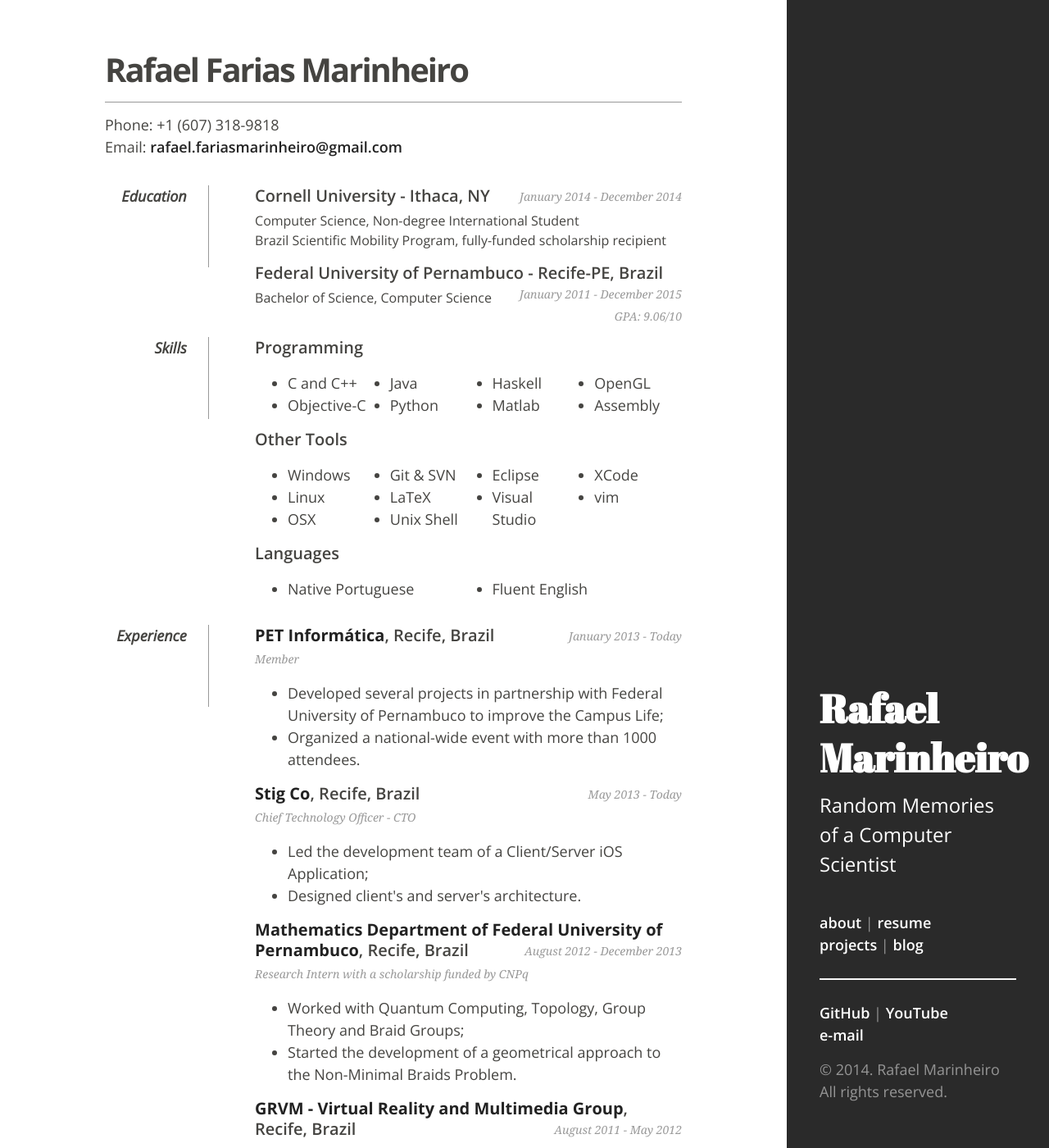
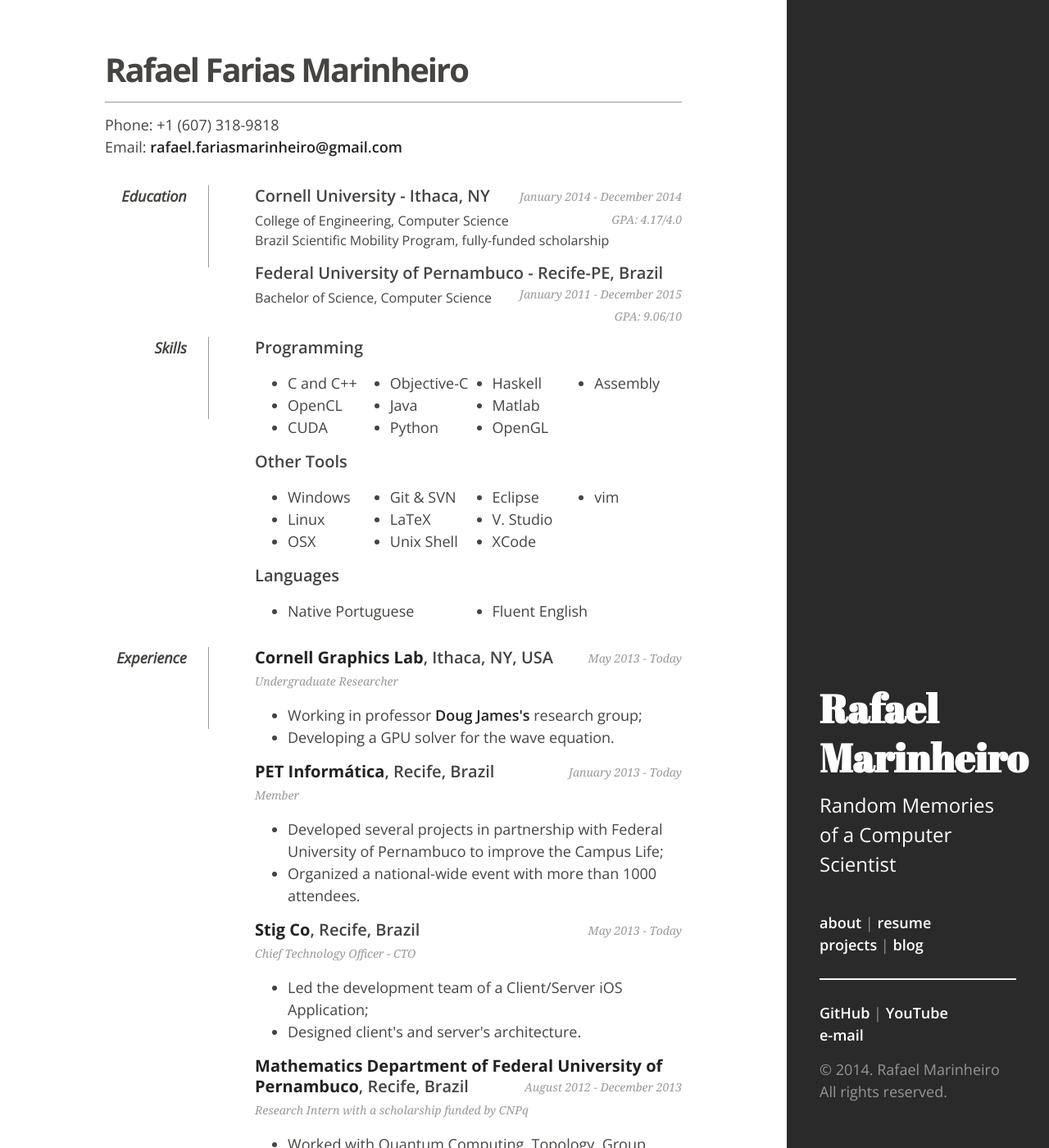
Before and after one commit to simpleweiwei/RafaelMarinheiro.github.io, a Jekyll site: the page built from resume.html, in a window 1280 px wide and 1400 px high. Shown: the whole window at 82% size. Built offline with Jekyll 4.4.1, drawn with Linux system fonts in a browser that asks for light colours.

Commit message:
Adding Cornell Graphics Lab and updating projects

```diff
--- a/projects.html
+++ b/projects.html
@@ -3,3 +3,5 @@
 ---
 
 <h1>Projects</h1>
+
+<h2>//@TODO</br>(Too busy doing another projects)</h2>
--- a/resume.html
+++ b/resume.html
@@ -13,7 +13,7 @@
 
             <p>
                 Phone: <span class="tel">+1 (607) 318-9818</span><br />
-                Email: <a class="email" href="mailto:greatoldone@lovecraft.com">rafael.fariasmarinheiro@gmail.com</a>
+                Email: <a class="email" href="mailto:rafael.fariasmarinheiro@gmail.com">rafael.fariasmarinheiro@gmail.com</a>
             </p>
         </div>
 
@@ -25,8 +25,8 @@
             <dt>Education</dt>
             <dd>
                 <h2>Cornell University - Ithaca, NY <span class="resumeh2span">January 2014 - December 2014</span></h2>
-                <p>Computer Science, Non-degree International Student<br />
-                    Brazil Scientific Mobility Program, fully-funded scholarship recipient</p>
+                <p>College of Engineering, Computer Science<span class="gambi">GPA: 4.17/4.0</span><br />
+                    Brazil Scientific Mobility Program, fully-funded scholarship</p>
 
                 <h2>Federal University of Pernambuco - Recife-PE, Brazil<span class="resumeh2span">January 2011 - December 2015</span></h2>
                 <p>Bachelor of Science, Computer Science<span class="gambi">GPA: 9.06/10</span></p>
@@ -39,6 +39,8 @@
                 <h2>Programming</h2>
                 <ul class="quad">
                     <li>C and C++</li>
+                    <li>OpenCL</li>
+                    <li>CUDA</li>
                     <li>Objective-C</li>
                     <li>Java</li>
                     <li>Python</li>
@@ -57,7 +59,7 @@
                     <li>LaTeX</li>
                     <li>Unix Shell</li>
                     <li>Eclipse</li>
-                    <li>Visual Studio</li>
+                    <li>V. Studio</li>
                     <li>XCode</li>
                     <li>vim</li>
                 </ul>
@@ -73,6 +75,12 @@
 
             <dt>Experience</dt>
             <dd>
+                <h2><strong>Cornell Graphics Lab</strong>, Ithaca, NY, USA<span class="resumeh2span">May 2013 - Today</span></h2>
+                <p class="expposition">Undergraduate Researcher</p>
+                <ul>
+                    <li>Working in professor <a href="http://www.cs.cornell.edu/~djames/">Doug James's</a> research group;</li>
+                    <li>Developing a GPU solver for the wave equation.</li>
+                </ul>
                 <h2><strong>PET Informática</strong>, Recife, Brazil<span class="resumeh2span">January 2013 - Today</span></h2>
                 <p class="expposition">Member</p>
                 <ul>
```
